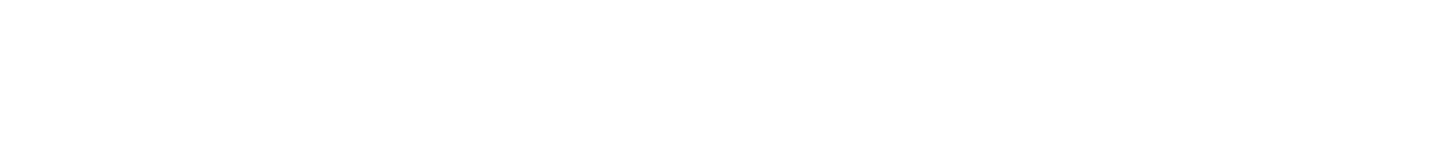
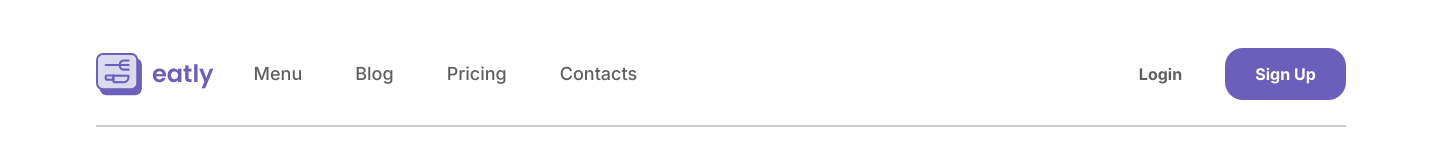
Before and after one commit to Aldiyar-B/Eatly, a plain HTML site: page index.html in a window 1280 px wide. Shown: the whole page, 1442 px wide, since content can reach past the window. Drawn offline with Linux system fonts and the light colour scheme.

Commit message:
header is done

```diff
--- /dev/null
+++ b/css/reset.css
@@ -0,0 +1,150 @@
+/* Обнуление отступов и полей */
+html,
+body,
+div,
+span,
+applet,
+object,
+iframe,
+h1,
+h2,
+h3,
+h4,
+h5,
+h6,
+p,
+blockquote,
+pre,
+a,
+abbr,
+acronym,
+address,
+big,
+cite,
+code,
+del,
+dfn,
+em,
+img,
+ins,
+kbd,
+q,
+s,
+samp,
+small,
+strike,
+strong,
+sub,
+sup,
+tt,
+var,
+b,
+u,
+i,
+center,
+dl,
+dt,
+dd,
+ol,
+ul,
+li,
+fieldset,
+form,
+label,
+legend,
+table,
+caption,
+tbody,
+tfoot,
+thead,
+tr,
+th,
+td,
+article,
+aside,
+canvas,
+details,
+embed,
+figure,
+figcaption,
+footer,
+header,
+hgroup,
+menu,
+nav,
+output,
+ruby,
+section,
+summary,
+time,
+mark,
+audio,
+video {
+	margin: 0;
+	padding: 0;
+	border: 0;
+	font-size: 100%;
+	font: inherit;
+	vertical-align: baseline;
+}
+
+/* HTML5 display-role reset for older browsers */
+article,
+aside,
+details,
+figcaption,
+figure,
+footer,
+header,
+hgroup,
+menu,
+nav,
+section {
+	display: block;
+}
+
+body {
+	line-height: 1;
+}
+
+ol,
+ul {
+	list-style: none;
+}
+
+blockquote,
+q {
+	quotes: none;
+}
+
+blockquote:before,
+blockquote:after,
+q:before,
+q:after {
+	content: "";
+	content: none;
+}
+
+table {
+	border-collapse: collapse;
+	border-spacing: 0;
+}
+a {
+	text-decoration: none;
+	color: black;
+}
+
+button,
+input[type="button"],
+input[type="submit"],
+input[type="reset"] {
+	background: none;
+	border: none;
+	color: inherit;
+	font: inherit;
+	cursor: pointer;
+	padding: 0;
+	margin: 0;
+	text-align: inherit;
+	text-decoration: none;
+}
--- a/index.html
+++ b/index.html
@@ -5,10 +5,51 @@
 	<meta charset="UTF-8">
 	<meta name="viewport" content="width=device-width, initial-scale=1.0">
 	<title>Eatly</title>
+	<link rel="stylesheet" href="/CSS/reset.css">
+	<link rel="stylesheet" href="/CSS/main.min.css">
+
+	<link rel="preconnect" href="https://fonts.googleapis.com">
+	<link rel="preconnect" href="https://fonts.gstatic.com" crossorigin>
+	<link
+		href="https://fonts.googleapis.com/css2?family=Inter:wght@100..900&family=Poppins:ital,wght@0,100;0,200;0,300;0,400;0,500;0,600;0,700;0,800;0,900;1,100;1,200;1,300;1,400;1,500;1,600;1,700;1,800;1,900&display=swap"
+		rel="stylesheet">
 </head>
 
 <body>
+	<div class="container">
 
+		<header class="header">
+			<div class="header__left">
+				<a class="header__brand" href="#">
+					<img src="./assets/img/Logo.svg" class="header__logo" alt="Eatly logo" \>
+					<h2 class="header__title">eatly</h2>
+				</a>
+
+				<nav class="header__nav">
+					<ul class="header__list">
+						<li class="nav__item link" href="#menu"><a class="item__link" href="#">Menu</a></li>
+						<li class="nav__item link" href="#blog"><a class="item__link" href="#">Blog</a></li>
+						<li class="nav__item link" href="#pricing"> <a class="item__link" href="#">Pricing</a></li>
+						<li class="nav__item link" href="#contacts"><a class="item__link" href="#">Contacts</a></li>
+					</ul>
+				</nav>
+
+			</div>
+			<div class="header__right">
+				<div class="header__auth">
+					<button class="auth__button auth__button-login">Login</button>
+					<button class="auth__button auth__button-signup">Sign Up</button>
+				</div>
+			</div>
+		</header>
+
+		<main>
+
+		</main>
+
+
+		<footer></footer>
+	</div>
 </body>
 
 </html>
--- /dev/null
+++ b/scss/blocks/_header.scss
@@ -0,0 +1,76 @@
+// style.scss
+@import './mixin.scss'; // Импорт файла mixins.scss
+
+.header {
+    display: flex;
+    justify-content: space-between;
+    align-items: center;
+    margin-top: 48px;
+	padding: 0px 0px 25px;
+    border-bottom: 2px solid #cbcbcb;
+    column-gap: 3%;
+    &__left,
+    &__right,
+	&__brand {
+        display: flex;
+        align-items: center;
+    }
+
+    &__list {
+        list-style: none;
+        display: flex;
+        margin-left: 40px;
+
+        li {
+			@include font-inter;
+			font-size: 18px;
+            margin-right: 53px;
+			font-weight: 500;
+        }
+    }
+	&__title{
+		@include font-poppins;
+		font-size: 24px;
+		font-weight: 600;
+		color: #6C5FBC;
+		margin-left: 10px;
+	}
+
+}
+
+.item{
+
+	&__link{
+
+		text-decoration: none;
+		color:#606060;
+		&:hover{
+			color: #6C5FBC
+		}
+	}
+}
+
+
+.auth{
+	&__button{
+		text-align: center;
+		@include font-inter;
+		font-weight: bold;
+		width: 121px;
+		height: 52px;
+		&-login{
+			color: #606060;
+		}
+		&-signup{
+			color: white;
+			background-color: #6C5FBC;
+			border-radius: 18px;
+			&:hover{
+				background-color: white;
+				color: #6C5FBC;
+				border:#6C5FBC solid 0.5px ;
+				transition: 0.8s;
+			}
+		}
+	}
+}
--- /dev/null
+++ b/scss/blocks/_mixin.scss
@@ -0,0 +1,7 @@
+// mixins.scss
+@mixin font-poppins {
+    font-family: Poppins, sans-serif;
+}
+@mixin font-inter{
+	font-family: Inter, sans-serif;
+}
--- /dev/null
+++ b/scss/main.scss
@@ -0,0 +1,11 @@
+@import "./blocks/mixin";
+@import "./blocks/_footer.scss";
+@import "./blocks/_header.scss";
+
+.container {
+	width: 100%;
+	max-width: 1250px;
+	margin: 0 auto;
+	padding: 0 96px; /* отступы с обеих сторон */
+
+}
```
Also changed, not shown: assets/img/Logo.svg (added), css/main.css (added), css/main.min.css (added), scss/blocks/_footer.scss (added).
